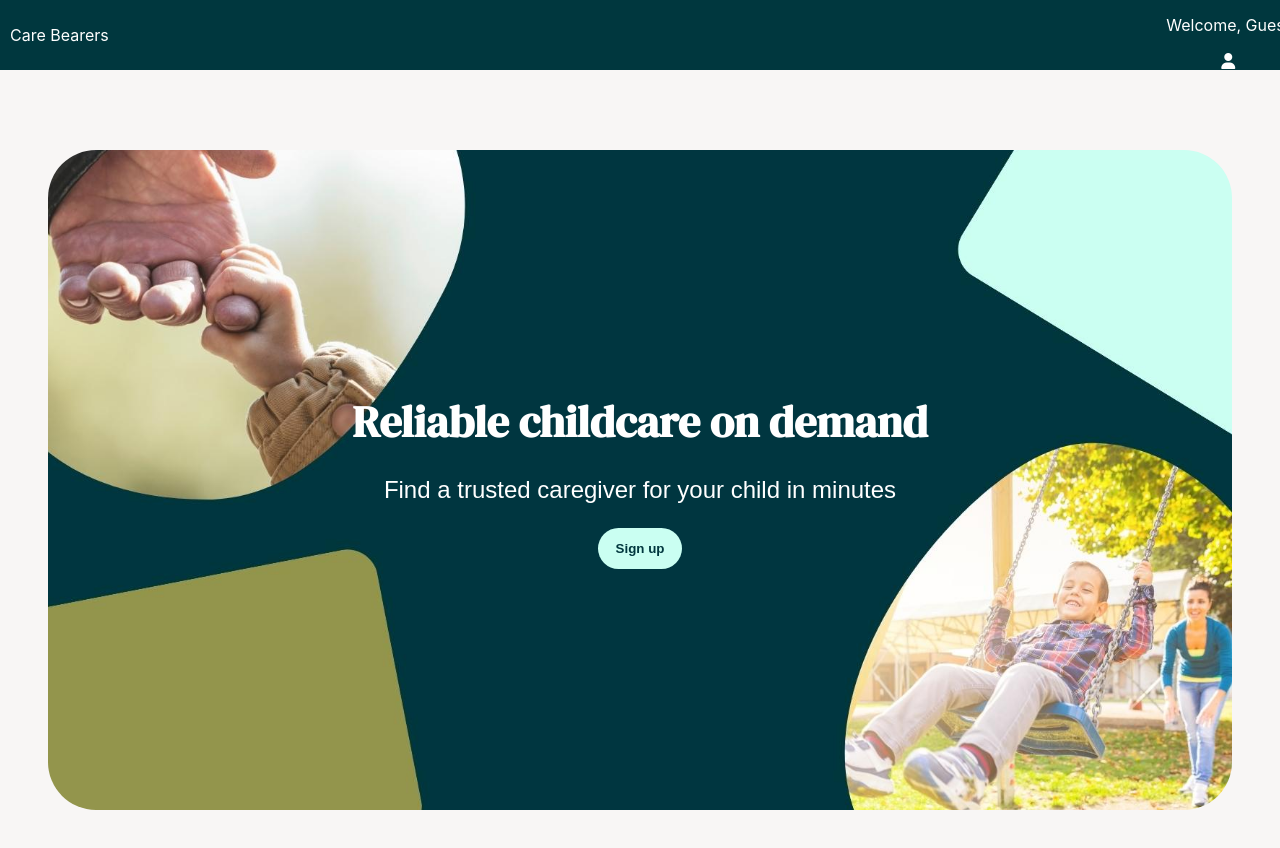
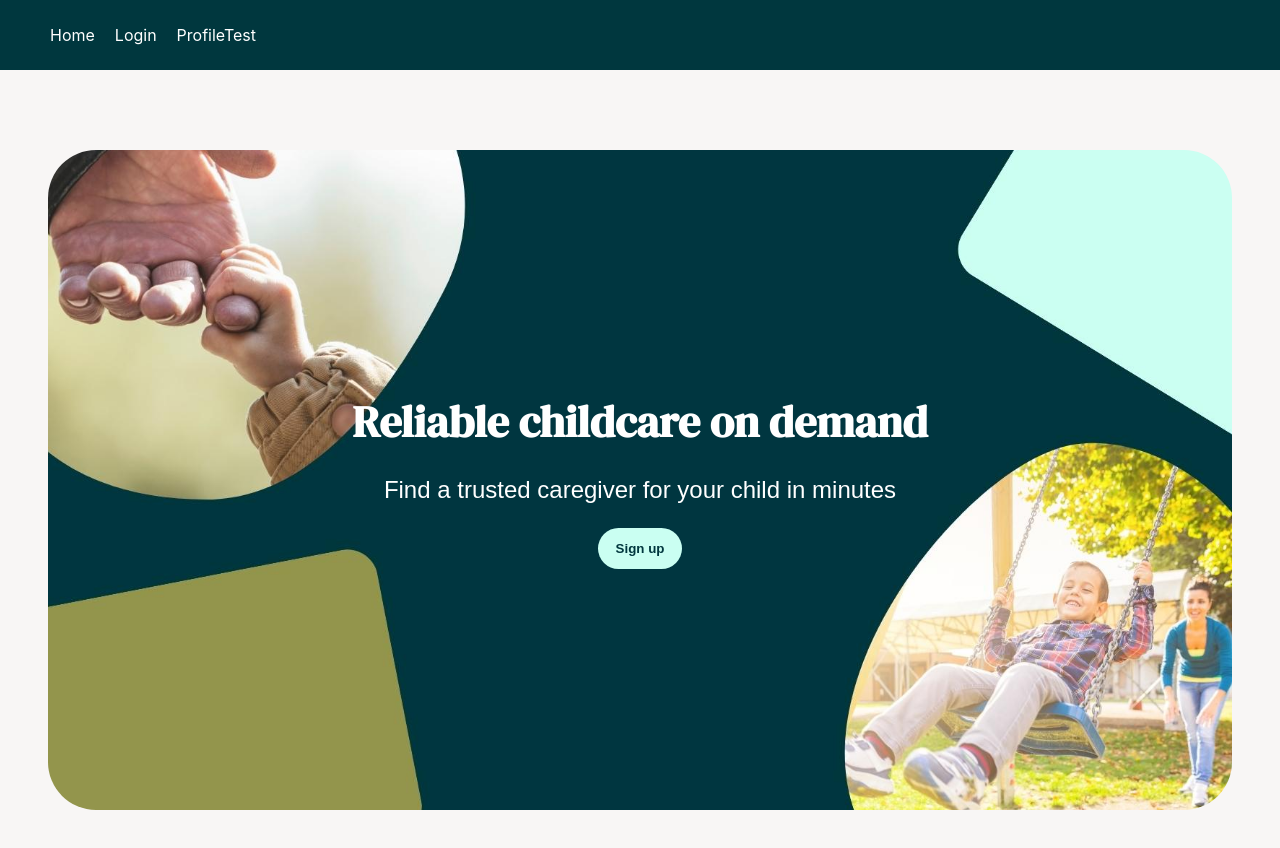
Before and after one commit to karilyn/CareBearers, a React (Create React App) app in the folder frontend/: page / in a window 1280 px wide. Shown: the top 848 px of the page. Built offline with nearby package versions, Linux system fonts and the light colour scheme; a web font is replaced by a local one.

Commit message:
Change hrefs to Link's

```diff
--- a/frontend/src/components/NavigationBar/NavigationBar.jsx
+++ b/frontend/src/components/NavigationBar/NavigationBar.jsx
@@ -1,17 +1,15 @@
 import React from 'react';
 import "./NavigationBar.scss";
+import { Link } from 'react-router-dom';
 
 const NavigationBar = () => {
   return (
     <nav>
-      <a href='/'>Care Bearers</a>
-
-      <div>
-        <p>
-          Welcome, <span>Guest</span>
-        </p>
-        <i className="fa-solid fa-user"></i>
-      </div>
+      <ul>
+        <li><Link to='/'>Home</Link> </li>
+        <li> <Link to='/login'>Login</Link></li>
+        <li> <Link to='/about'>ProfileTest</Link></li>
+      </ul>
     </nav>
   )
 }
```
